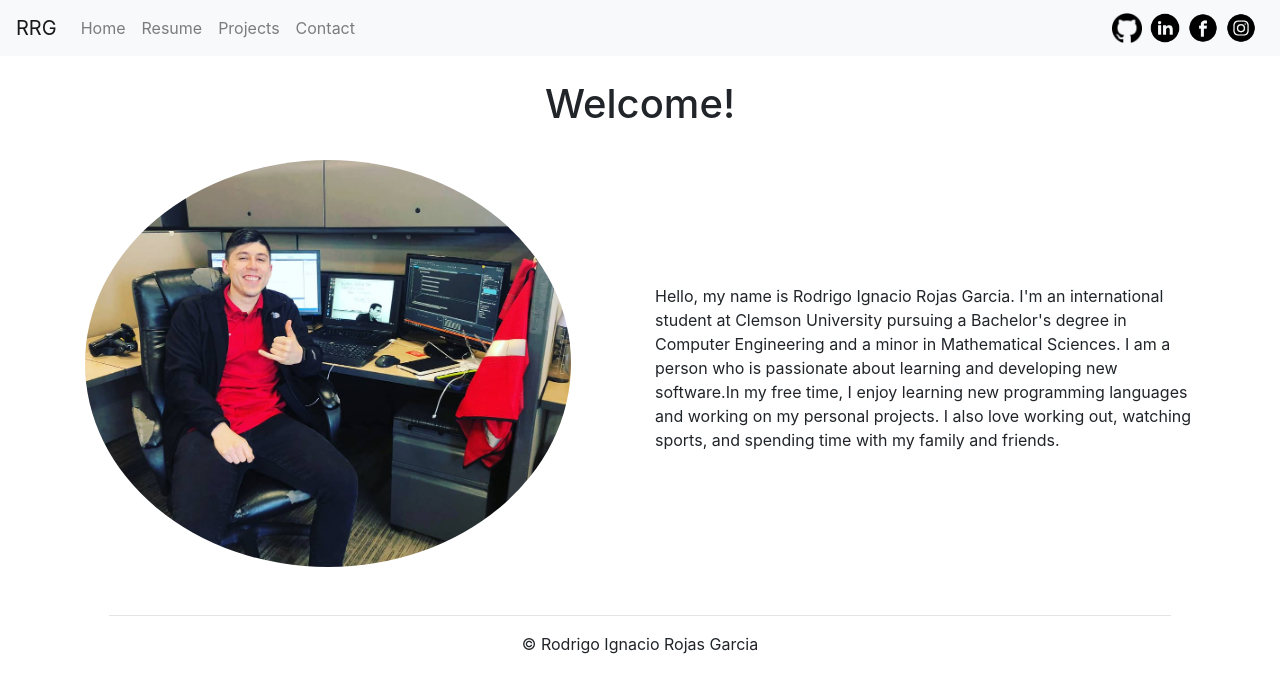
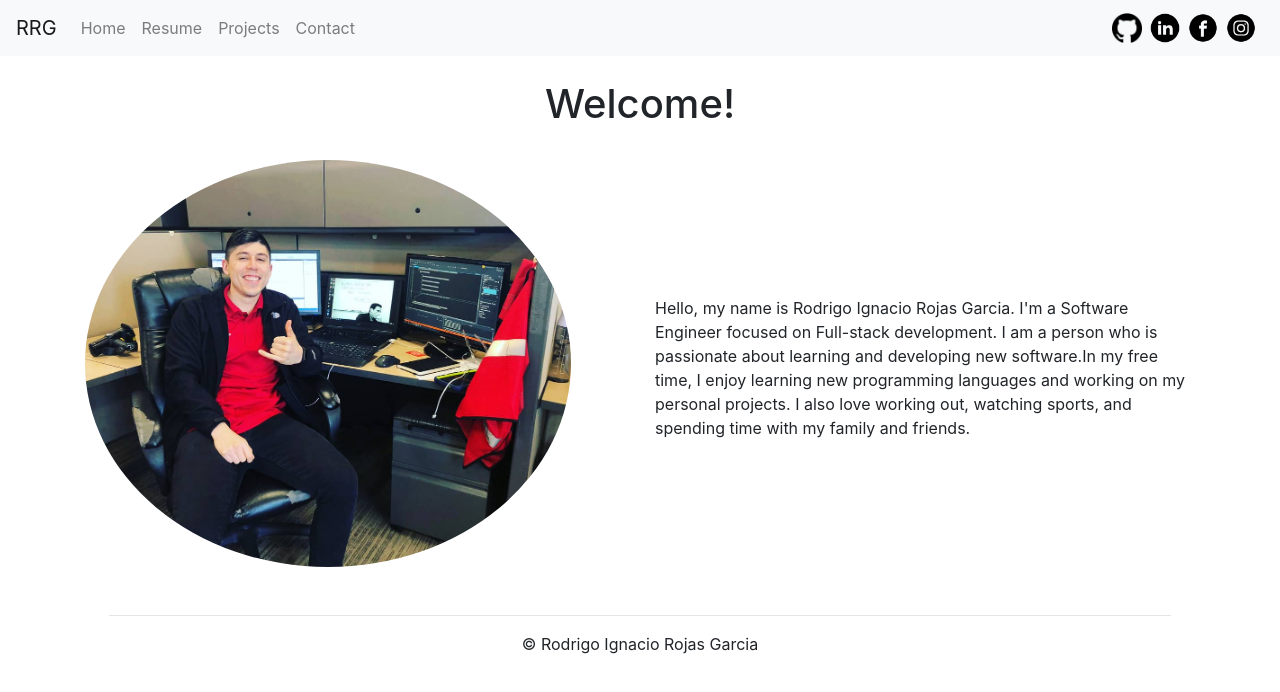
Before and after one commit to RorroRojas3/rorrorojas3.github.io, a React (Create React App) app: page / in a window 1280 px wide. Shown: the top 692 px of the page. Built offline with nearby package versions, Linux system fonts and the light colour scheme.

Commit message:
updated home page

```diff
--- a/package.json
+++ b/package.json
@@ -3,6 +3,7 @@
   "version": "0.1.0",
   "private": true,
   "dependencies": {
+    "axios": "^0.19.2",
     "react": "^16.8.6",
     "react-dom": "^16.8.6",
     "react-router-dom": "^5.0.1",
--- a/src/Components/Home.js
+++ b/src/Components/Home.js
@@ -23,14 +23,12 @@ const Home = () => {
             </div>
             <div className="col-lg align-self-center">
               <p>
-                Hello, my name is Rodrigo Ignacio Rojas Garcia. I'm an
-                international student at Clemson University pursuing a
-                Bachelor's degree in Computer Engineering and a minor in
-                Mathematical Sciences. I am a person who is passionate about
-                learning and developing new software.In my free time, I enjoy
-                learning new programming languages and working on my personal
-                projects. I also love working out, watching sports, and spending
-                time with my family and friends.
+                Hello, my name is Rodrigo Ignacio Rojas Garcia. I'm a Software
+                Engineer focused on Full-stack development. I am a person who is
+                passionate about learning and developing new software.In my free
+                time, I enjoy learning new programming languages and working on
+                my personal projects. I also love working out, watching sports,
+                and spending time with my family and friends.
               </p>
             </div>
           </div>
--- a/src/Components/Projects.js
+++ b/src/Components/Projects.js
@@ -34,7 +34,11 @@ class Projects extends Component {
       <div>
         <Navbar />
         <div className="container-fluid h-100">
-          {this.state.showLoading && <Loading></Loading>}
+          {this.state.showLoading && (
+            <div className="mt-2">
+              <Loading></Loading>
+            </div>
+          )}
           {!this.state.showLoading && this.state.repositories.length === 0 && (
             <div className="container">
               <div className="row justify-content-center">
```
Also changed, not shown: 1 other file (tests, documents, lock files or other folders).
